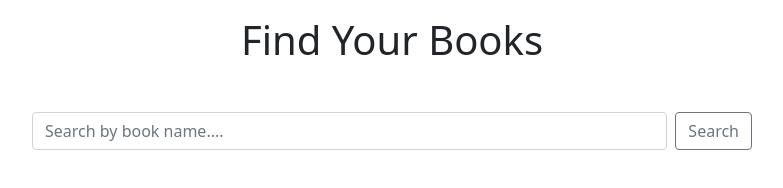
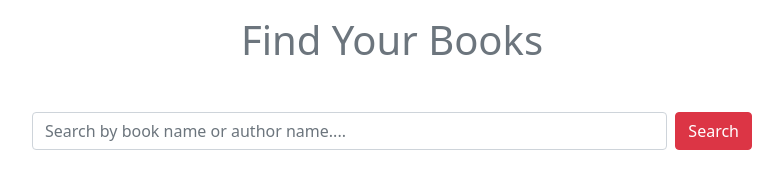
Before and after one commit to mahim-2790/book-archive-mahim-2790, a plain HTML site: page index.html in a window 1280 px wide. Shown: the whole page, without its empty margins (248-1031 px from the left). Drawn offline with nearby package versions, Linux system fonts and the light colour scheme.

Commit message:
css correction

```diff
--- a/index.html
+++ b/index.html
@@ -29,15 +29,16 @@
 
 <body>
     <header class="my-3 text-center">
-        <h1>Find Your Books</h1>
+        <h1 class="text-secondary">Find Your Books</h1>
     </header>
     <main class="w-75 my-5 mx-auto">
         <!-- ---------search section--------------- -->
         <section class="mt-5">
             <div class="input-group mb-3 w-75 mx-auto">
-                <input id="search-input" type="text" class="form-control rounded" placeholder="Search by book name...."
-                    aria-label="Search by book name...." aria-describedby="button-addon2">
-                <button class="btn btn-outline-secondary ms-2 rounded" type="button" id="search-btn"
+                <input id="search-input" type="text" class="form-control rounded"
+                    placeholder="Search by book name or author name...." aria-label="Search by book name...."
+                    aria-describedby="button-addon2">
+                <button class="btn btn-danger ms-2 rounded" type="button" id="search-btn"
                     onclick="searchBooks()">Search</button>
             </div>
             <!-- ----------------spinner--------- -->
```
